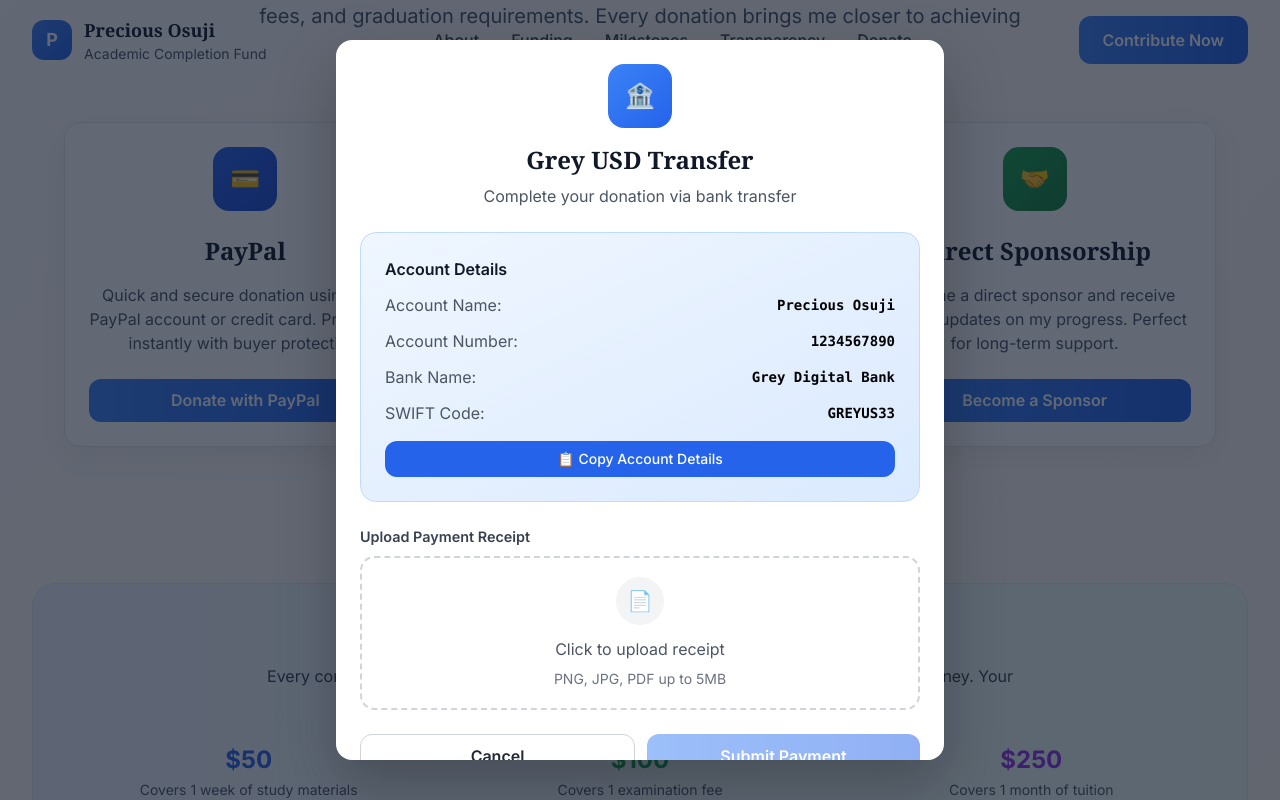
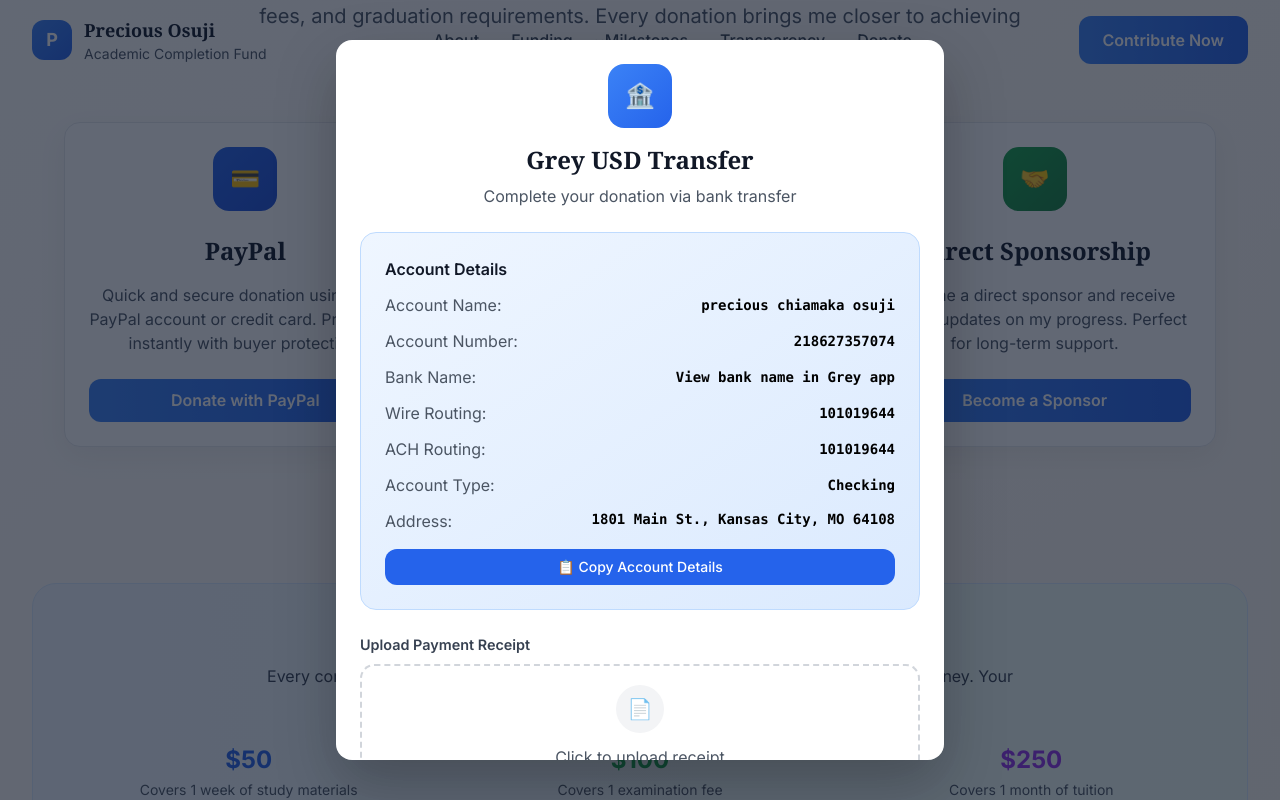
Before and after one commit to praise-cloud/crowd_funding_landing-_page, a React (Vite) app: page / in a window 1280 px wide. Both pictures are taken after a click on the button "Transfer with Grey". Shown: the part 8173-8973 px from the top of the page. Built offline with nearby package versions, Linux system fonts and the light colour scheme; the HTML template or start-up script is replaced by a standard one.

Commit message:
update the account for grey

```diff
--- a/src/components/modals/GreyUsdModal.jsx
+++ b/src/components/modals/GreyUsdModal.jsx
@@ -1,24 +1,22 @@
 import React, { useState } from 'react';
 import { useFileUpload } from '../../hooks/useFileUpload';
-import { copyToClipboard } from '../../utils/paymentConfig';
+import { copyToClipboard, paymentConfig } from '../../utils/paymentConfig';
 
 const GreyUsdModal = ({ isOpen, onClose, onSuccess }) => {
   const [isCopying, setIsCopying] = useState(false);
   const { file, preview, error, isUploading, handleFileChange, removeFile, uploadFile } = useFileUpload();
 
-  const accountDetails = {
-    accountName: "Precious Osuji",
-    accountNumber: "1234567890",
-    bankName: "Grey Digital Bank",
-    swiftCode: "GREYUS33"
-  };
+  const accountDetails = paymentConfig.greyAccountDetails;
 
   const handleCopyDetails = async () => {
     setIsCopying(true);
     const details = `${accountDetails.accountName}
 Account Number: ${accountDetails.accountNumber}
+Wire Routing: ${accountDetails.wireRouting}
+ACH Routing: ${accountDetails.achRouting}
+Account Type: ${accountDetails.accountType}
 Bank Name: ${accountDetails.bankName}
-SWIFT Code: ${accountDetails.swiftCode}`;
+Address: ${accountDetails.address}`;
 
     const result = await copyToClipboard(details);
 
@@ -78,8 +76,20 @@
                 <span className="font-mono text-sm font-semibold">{accountDetails.bankName}</span>
               </div>
               <div className="flex justify-between items-center">
-                <span className="text-gray-600">SWIFT Code:</span>
-                <span className="font-mono text-sm font-semibold">{accountDetails.swiftCode}</span>
+                <span className="text-gray-600">Wire Routing:</span>
+                <span className="font-mono text-sm font-semibold">{accountDetails.wireRouting}</span>
+              </div>
+              <div className="flex justify-between items-center">
+                <span className="text-gray-600">ACH Routing:</span>
+                <span className="font-mono text-sm font-semibold">{accountDetails.achRouting}</span>
+              </div>
+              <div className="flex justify-between items-center">
+                <span className="text-gray-600">Account Type:</span>
+                <span className="font-mono text-sm font-semibold">{accountDetails.accountType}</span>
+              </div>
+              <div className="flex justify-between items-start gap-4">
+                <span className="text-gray-600">Address:</span>
+                <span className="font-mono text-sm font-semibold text-right">{accountDetails.address}</span>
               </div>
             </div>
             <button
--- a/src/utils/paymentConfig.js
+++ b/src/utils/paymentConfig.js
@@ -4,10 +4,13 @@
   greyUsdUrl: "https://grey.co",
   sponsorshipEmail: "precious@example.com",
   greyAccountDetails: {
-    accountName: "Precious Osuji",
-    accountNumber: "1234567890",
-    bankName: "Grey Digital Bank",
-    swiftCode: "GREYUS33"
+    accountName: "precious chiamaka osuji",
+    accountNumber: "218627357074",
+    wireRouting: "101019644",
+    achRouting: "101019644",
+    accountType: "Checking",
+    bankName: "View bank name in Grey app",
+    address: "1801 Main St., Kansas City, MO 64108"
   },
   paypalAmounts: [
     { value: 50, label: "$50" },
```
Also changed, not shown: 3 other files (tests, documents, lock files or other folders).
